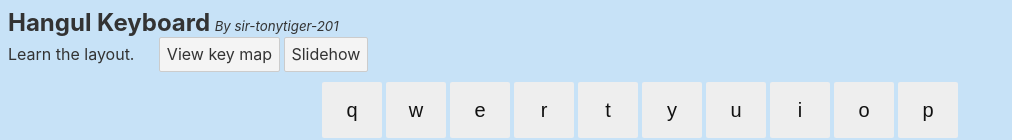
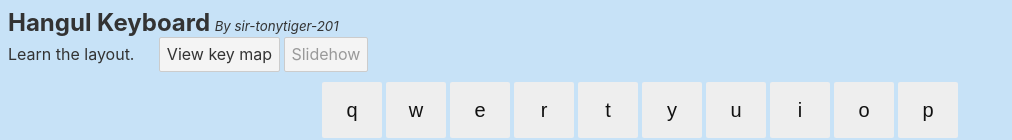
Before and after one commit to sir-tonytiger-201/hangulkeyboard, a Svelte app: page / in a window 1280 px wide. Shown: the top 140 px of the page, without its empty margins (0-1012 px from the left). Built offline with nearby package versions, Linux system fonts and the light colour scheme.

Commit message:
bug fixes

```diff
--- a/src/App.svelte
+++ b/src/App.svelte
@@ -70,7 +70,6 @@
 		const faces = ["😜", "😉", "😊"];
 		const currentFace = faces[faceIdx];
 		faceIdx += 1;
-		console.log("current: ", currentFace, faceIdx);
 		if (faceIdx == faces.length) faceIdx = 0;
 		return currentFace;
 	};
@@ -85,12 +84,9 @@
 
 	const handleKeypress = (m) => {
 		timestamp = Date.now();
-		console.log("dsfsadfp");
 		//const k =  shifted ? m[m.length - 1] :  m[m.length - 1].toLowerCase();
 		const k = m[m.length - 1].toLowerCase();
 		pressed = k;
-		console.log("pressed", pressed, k);
-		console.log(k, shifted);
 		keys[0] = k;
 	};
 
@@ -122,7 +118,7 @@
 			View key map
 		{/if}
 	</button>
-	<button on:click={toggleSlideshow}>Slidehow</button>
+	<button on:click={toggleSlideshow} disabled>Slidehow</button>
 	{#if showLayout}
 		<center>
 			<img src="./keyboard.png" />
--- a/src/lib/Keyboard.svelte
+++ b/src/lib/Keyboard.svelte
@@ -54,7 +54,6 @@
     Backspace: backspaceSVG,
   };
 
-
   // functions
   const unique = (arr) => [...new Set(arr)];
 
@@ -64,14 +63,12 @@
     //console.log(value)
     active = value;
 
-    console.log("pressed", pressed)
-    if (value != undefined  && value.includes("Page")) {
+    if (value != undefined && value.includes("Page")) {
       page = +value?.substr(-1);
     } else if (value === "Shift") {
       shifted = !shifted;
     } else {
-
-      let output = value //|| "";
+      let output = value; //|| "";
       if (shifted && alphabet.includes(value))
         output = value.toUpperCase() || "";
       dispatch("keydown", output);
@@ -83,32 +80,25 @@
   };
 
   const onKeyEnd = (value) => {
-    console.log("key up");
     setTimeout(() => {
       pressed = active;
-      if (value === active)
-      {
-      //  active = undefined;
-      pressed = active;
+      if (value === active) {
+        //  active = undefined;
+        pressed = active;
       }
-
     }, 50);
   };
 
   // reactive vars
-$:   if(!pressed)
-{
-setTimeout(()=> {
+  $: if (!pressed) {
+    setTimeout(() => {
       {
-      console.log("timing")
-      pressed = active;
+        pressed = active;
       }
-
     }, 100);
   } else {
     active = pressed;
   }
-
 
   $: rawData = custom || layouts[localizationLayout][layout] || standard;
 
@@ -121,10 +111,10 @@ setTimeout(()=> {
     if (shouldSwap) display = s;
     if (!display && d.value)
       display = shifted
-        ? (d.value.toUpperCase()) || ""
-        : (d.value.toLowerCase()) || "";
+        ? d.value.toUpperCase() || ""
+        : d.value.toLowerCase() || "";
     if (d.value === "Shift")
-      display = shifted ? s || "" : (s.toUpperCase()) || "";
+      display = shifted ? s || "" : s.toUpperCase() || "";
     return {
       ...d,
       display,
@@ -169,7 +159,6 @@ setTimeout(()=> {
               class="key key--{value} {keyClass[value] || ''}"
               class:single={value != undefined && value.length === 1}
               class:half={value == ";"}
-
               on:touchstart={(e) => onKeyStart(e, value)}
               on:mousedown={(e) => onKeyStart(e, value)}
               on:touchend={() => onKeyEnd(value)}
```
Also changed, not shown: public/build/bundle.js, 1 other file (tests, documents, lock files or other folders).
